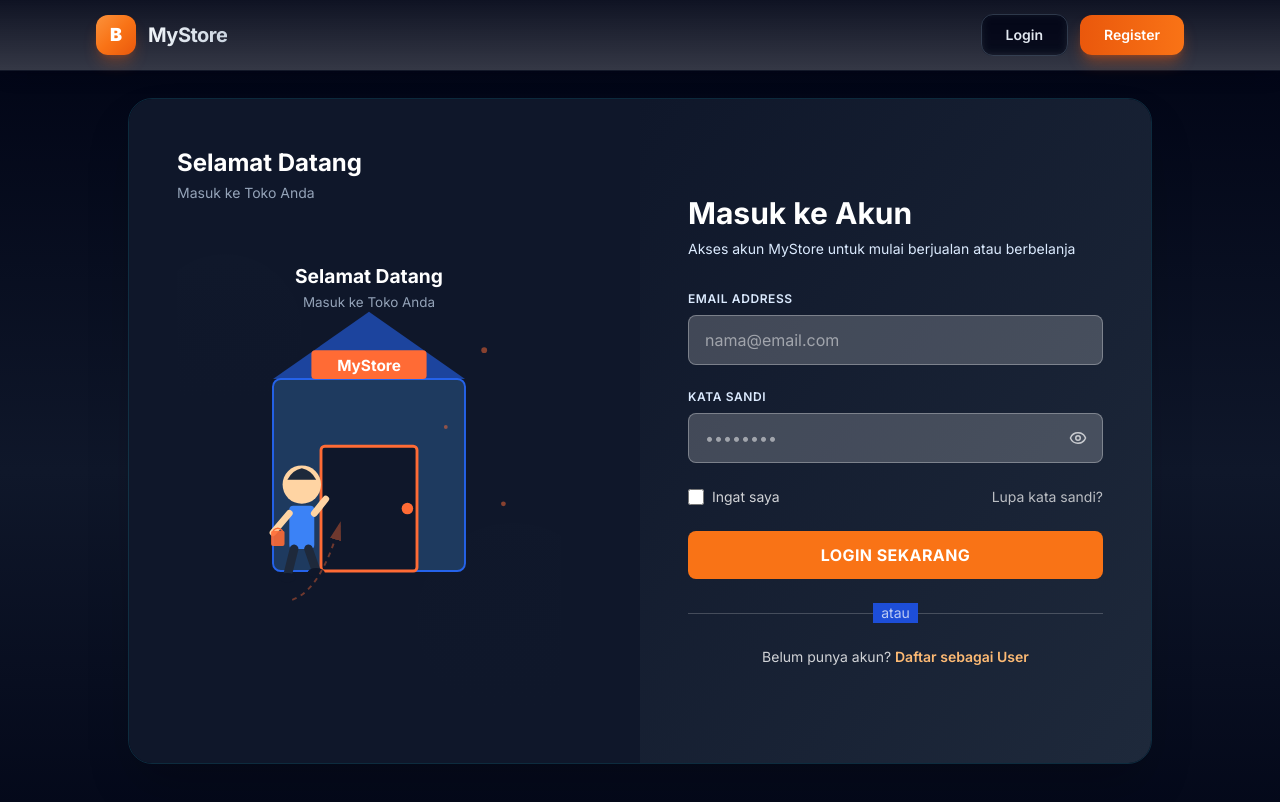
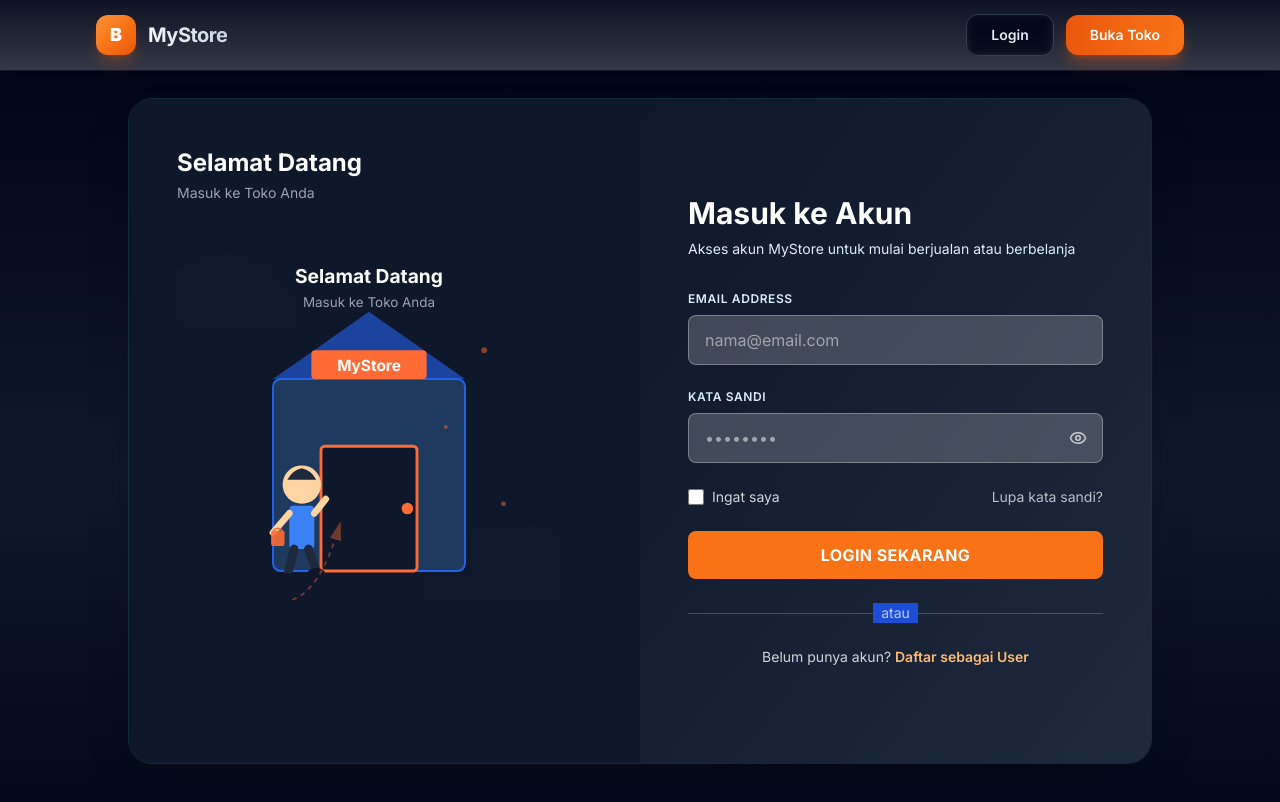
Before and after one commit to StevenJ0/OnlineMarket, a Next.js app: page /login in a window 1280 px wide. Shown: the top 802 px of the page. Built offline with nearby package versions, Linux system fonts and the light colour scheme.

Commit message:
logika login

```diff
--- a/src/app/(auth)/login/page.tsx
+++ b/src/app/(auth)/login/page.tsx
@@ -43,7 +43,7 @@ export default function LoginPage() {
       console.log("Login sukses:", result)
       alert("Login Berhasil! Mengalihkan ke halaman utama...")
 
-      router.push("/dashboard")
+      router.push("/")
 
     } catch (error: any) {
       console.error("Login Error:", error)
--- a/src/components/navbar.tsx
+++ b/src/components/navbar.tsx
@@ -29,10 +29,10 @@ export default function Navbar() {
 
           {/* Buka Toko Button - Solid */}
           <Link
-            href="/register"
+            href="/buka-toko"
             className="px-4 sm:px-6 py-2.5 text-sm font-semibold text-white bg-gradient-to-r from-orange-600 to-orange-500 rounded-xl transition-all duration-300 hover:from-orange-700 hover:to-orange-600 shadow-lg shadow-orange-600/40 hover:shadow-orange-600/60 hover:scale-105 active:scale-95"
           >
-            Register
+            Buka Toko
           </Link>
         </div>
       </div>
```
